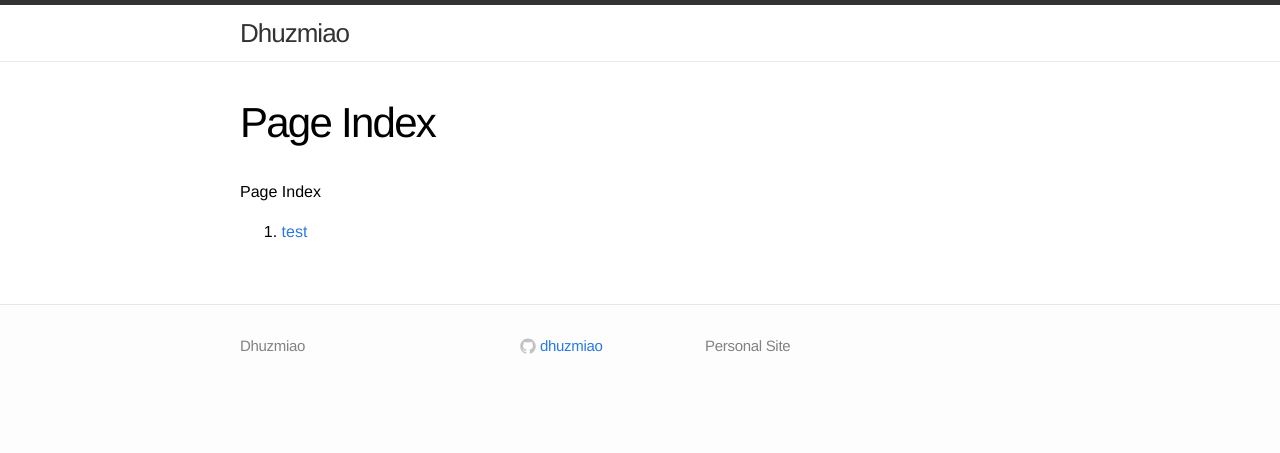
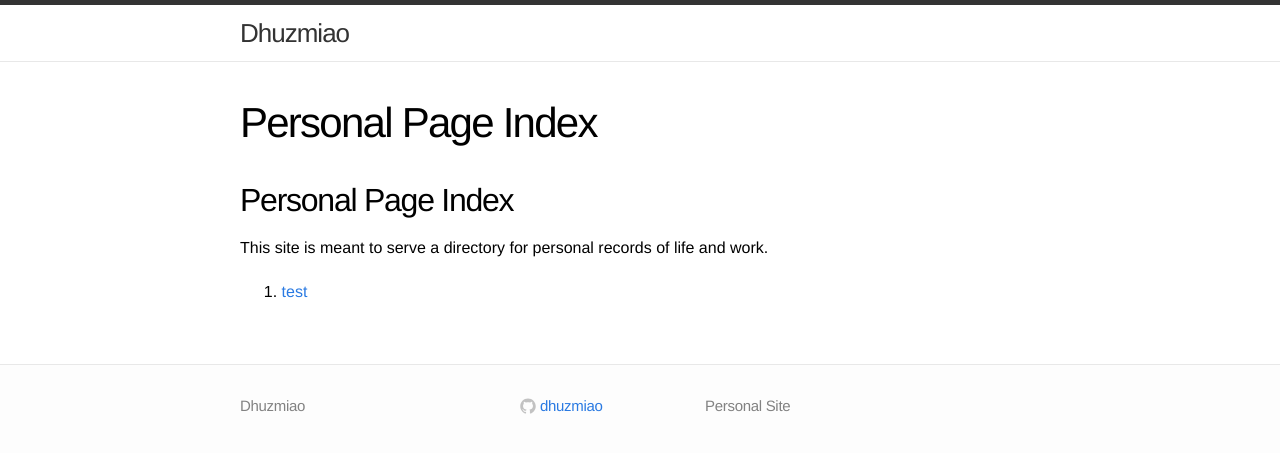
Before and after one commit to dhuzmiao/dhuzmiao.github.com, a Jekyll site: the page built from index.md, in a window 1280 px wide. Shown: the top 453 px of the page. Built offline with Jekyll 4.4.1, drawn with Linux system fonts in a browser that asks for light colours; our own code applies the rules of GitHub Pages for plain Markdown files.

Commit message:
modify personal page index

```diff
--- a/index.md
+++ b/index.md
@@ -1,4 +1,8 @@
-# Page Index
+---
+layout: page
+---
 
+## Personal Page Index
+This site is meant to serve a directory for personal records of life and work.
 
 1. [test](/test/)
```
